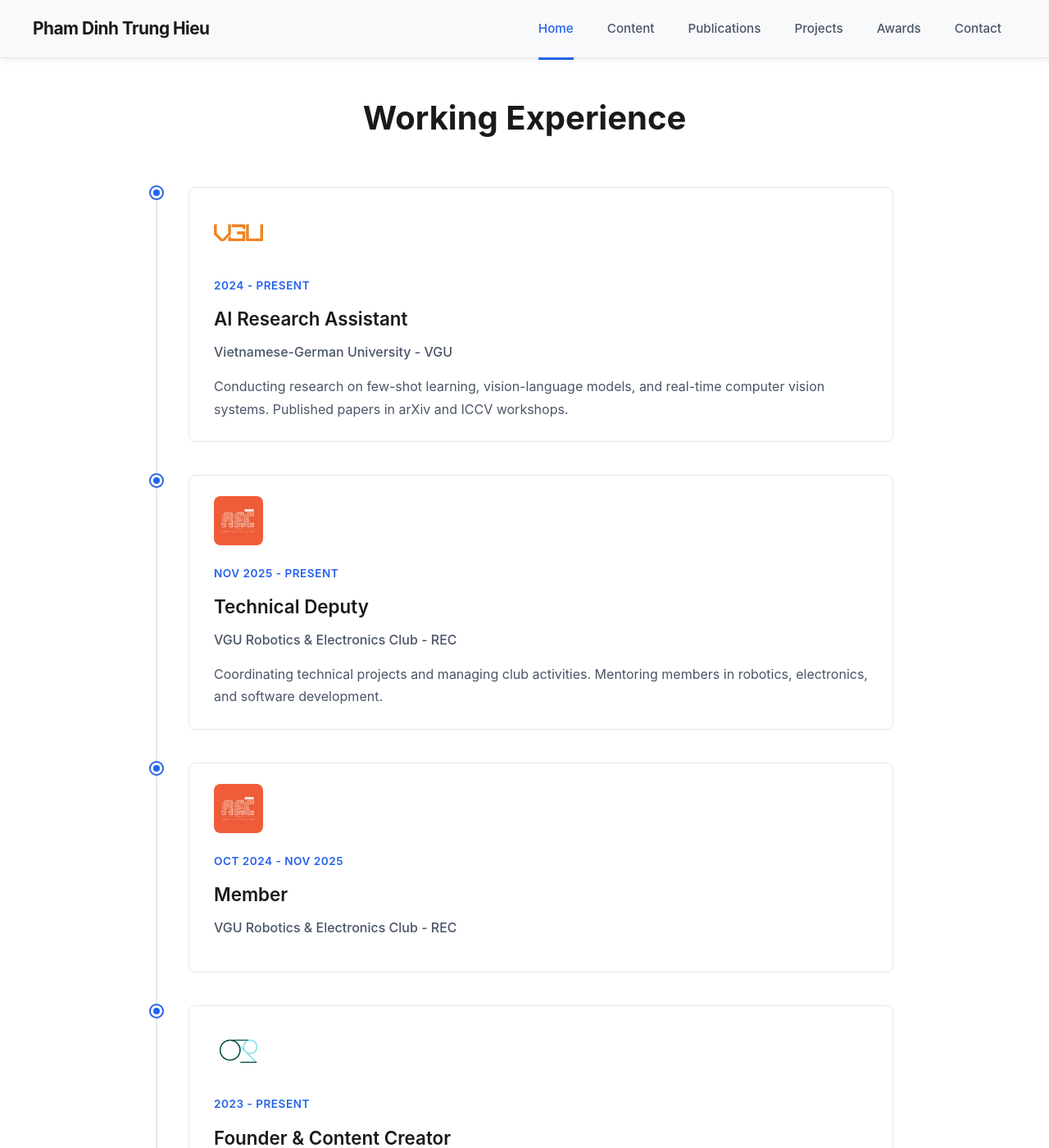
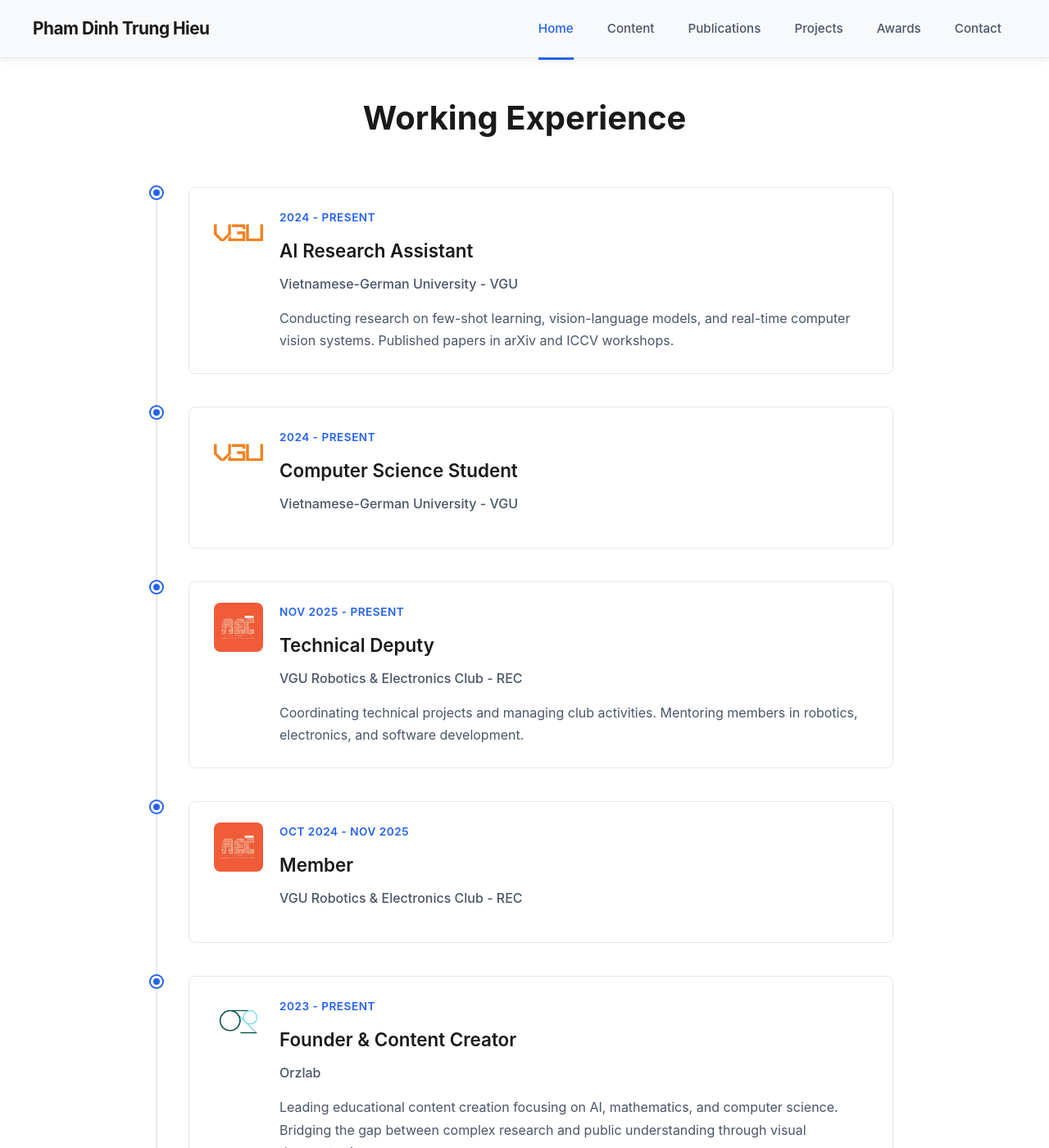
Before and after one commit to hieupham1103/hieupham1103.github.io, a Jekyll site: the page built from index.md, in a window 1280 px wide and 1400 px high, scrolled down 2830 px. Shown: the whole window at 82% size. Built offline with Jekyll 4.4.1, drawn with Linux system fonts in a browser that asks for light colours; some of the changed text lies outside the part shown.

Commit message:
fix logo

```diff
--- a/_includes/experience.html
+++ b/_includes/experience.html
@@ -8,6 +8,7 @@
                     <a href="https://vgu.edu.vn/" target="_blank" class="timeline-logo">
                         <img src="{{ '/assets/img/logo/vgu.jpg' | relative_url }}" alt="VGU Logo">
                     </a>
+                    <div class="timeline-info">
                         <div class="timeline-date">2024 - Present</div>
                         <h3 class="timeline-title">AI Research Assistant</h3>
                         <p class="timeline-company">Vietnamese-German University - VGU</p>
@@ -16,12 +17,27 @@
                         </p>
                     </div>
                 </div>
+            </div>
+            <div class="timeline-item">
+                <div class="timeline-marker"></div>
+                <div class="timeline-content">
+                    <a href="https://vgu.edu.vn/" target="_blank" class="timeline-logo">
+                        <img src="{{ '/assets/img/logo/vgu.jpg' | relative_url }}" alt="VGU Logo">
+                    </a>
+                    <div class="timeline-info">
+                        <div class="timeline-date">2024 - Present</div>
+                        <h3 class="timeline-title">Computer Science Student</h3>
+                        <p class="timeline-company">Vietnamese-German University - VGU</p>
+                    </div>
+                </div>
+            </div>
             <div class="timeline-item">
                 <div class="timeline-marker"></div>
                 <div class="timeline-content">
                     <a href="https://www.facebook.com/vgu.rec" target="_blank" class="timeline-logo">
                         <img src="{{ '/assets/img/logo/rec.jpg' | relative_url }}" alt="REC Logo">
                     </a>
+                    <div class="timeline-info">
                         <div class="timeline-date">Nov 2025 - Present</div>
                         <h3 class="timeline-title">Technical Deputy</h3>
                         <p class="timeline-company">VGU Robotics & Electronics Club - REC</p>
@@ -30,23 +46,27 @@
                         </p>
                     </div>
                 </div>
+            </div>
             <div class="timeline-item">
                 <div class="timeline-marker"></div>
                 <div class="timeline-content">
                     <a href="https://www.facebook.com/vgu.rec" target="_blank" class="timeline-logo">
                         <img src="{{ '/assets/img/logo/rec.jpg' | relative_url }}" alt="REC Logo">
                     </a>
+                    <div class="timeline-info">
                         <div class="timeline-date">Oct 2024 - Nov 2025</div>
                         <h3 class="timeline-title">Member</h3>
                         <p class="timeline-company">VGU Robotics & Electronics Club - REC</p>
+                    </div>
                 </div>
             </div>
             <div class="timeline-item">
                 <div class="timeline-marker"></div>
                 <div class="timeline-content">
                     <a href="https://orzlab.net/" target="_blank" class="timeline-logo">
-                        <img src="{{ '/assets/img/logo/logo.png' | relative_url }}" alt="Orzlab Logo">
+                        <img src="{{ '/assets/img/logo/orzlab.png' | relative_url }}" alt="Orzlab Logo">
                     </a>
+                    <div class="timeline-info">
                         <div class="timeline-date">2023 - Present</div>
                         <h3 class="timeline-title">Founder & Content Creator</h3>
                         <p class="timeline-company">Orzlab</p>
@@ -56,5 +76,19 @@
                     </div>
                 </div>
             </div>
+            <div class="timeline-item">
+                <div class="timeline-marker"></div>
+                <div class="timeline-content">
+                    <a href="https://orzlab.net/" target="_blank" class="timeline-logo">
+                        <img src="{{ '/assets/img/logo/lqd.png' | relative_url }}" alt="LQD Logo">
+                    </a>
+                    <div class="timeline-info">
+                        <div class="timeline-date">2021 - 2024</div>
+                        <h3 class="timeline-title">student majoring in Informatics/Computer Science</h3>
+                        <p class="timeline-company">Le Quy Don High School for the Gifted - Khanh Hoa</p>
+                    </div>
+                </div>
+            </div>
+        </div>
     </div>
 </section>
--- a/assets/css/3b1b-style.scss
+++ b/assets/css/3b1b-style.scss
@@ -960,6 +960,9 @@ body {
     border: 1px solid $border-color;
     border-radius: 8px;
     transition: all 0.2s ease;
+    display: flex;
+    gap: 20px;
+    align-items: flex-start;
 
     &:hover {
         border-color: $accent-color;
@@ -967,8 +970,7 @@ body {
     }
 
     .timeline-logo {
-        display: block;
-        margin-bottom: 15px;
+        flex-shrink: 0;
         transition: opacity 0.2s ease;
 
         &:hover {
@@ -981,6 +983,10 @@ body {
             object-fit: contain;
             border-radius: 8px;
         }
+    }
+
+    .timeline-info {
+        flex: 1;
     }
 
     .timeline-date {
```
Also changed, not shown: assets/img/logo/lqd.png (added), assets/img/logo/orzlab.png (renamed from assets/img/logo/logo.png). Lines whose indentation alone changed are shown as unchanged.
